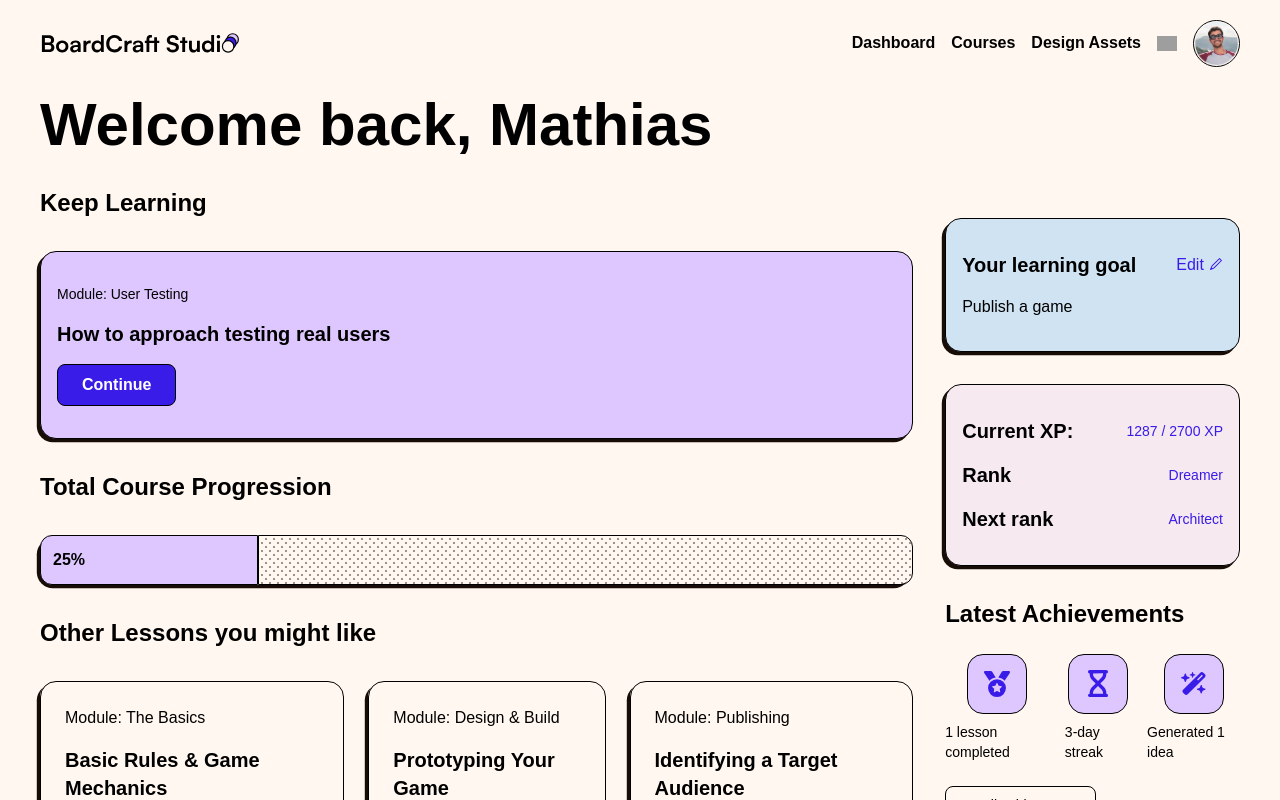
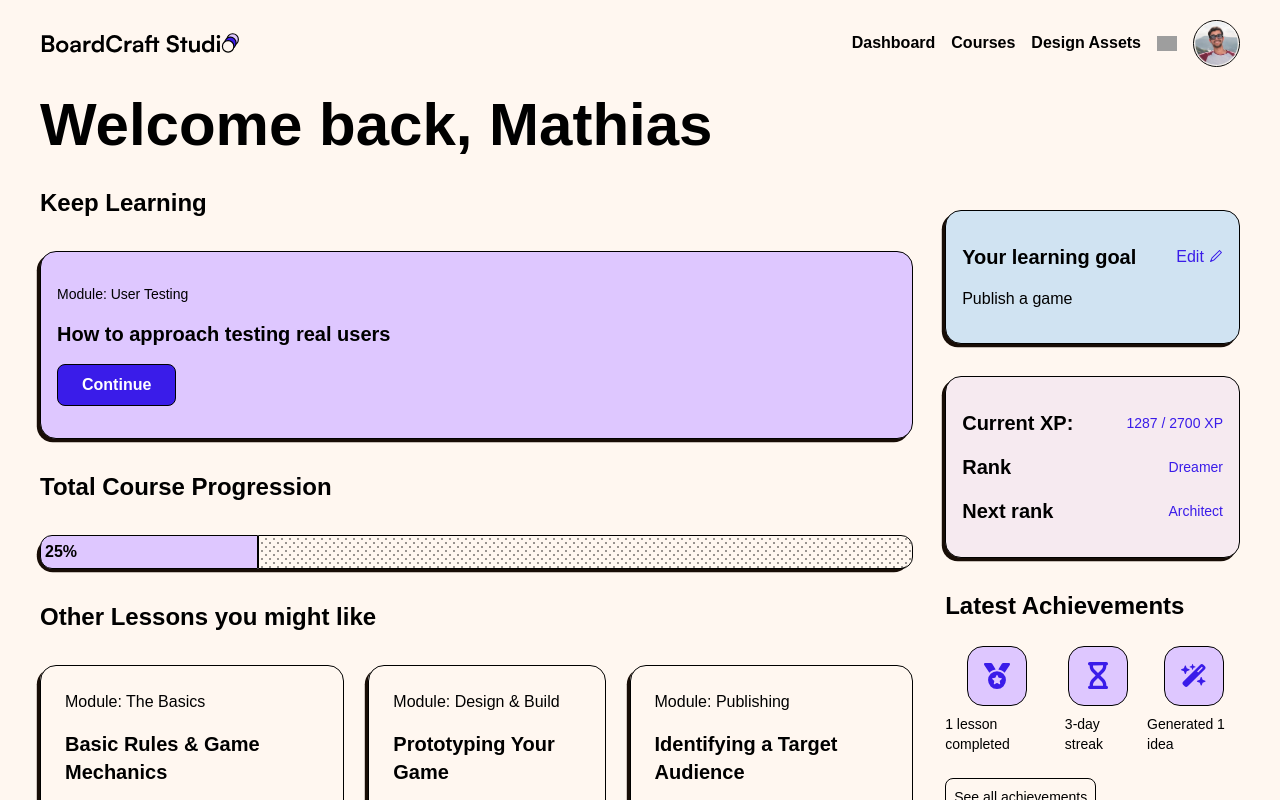
Before and after one commit to t-holmquist/learning-platform, a Next.js app: page /dashboard in a window 1280 px wide. Shown: the top 800 px of the page. Built offline with nearby package versions, Linux system fonts and the light colour scheme; grey boxes are pictures that could not be loaded; a web font is replaced by a local one.

Commit message:
chore: update next.js dependency to version 15.5.7

```diff
--- a/app/learn/page.tsx
+++ b/app/learn/page.tsx
@@ -8,7 +8,6 @@ import { useState } from "react";
 // Sidebar og Lesson skal have nuværende state (activeLesson) og mulighed for at ændre state (setActiveLesson)
 
 const Learn = () => {
-
 
   const [activeLesson, setActiveLesson] = useState(0);
 
--- a/components/Sidebar.tsx
+++ b/components/Sidebar.tsx
@@ -38,6 +38,12 @@ const Sidebar = ( {activeLesson, setActiveLesson} : {
       <Link className='flex items-center justify-center h-[70px]' href={"/"}>
             <Image src={"/icons/Logo.svg"} width={200} height={30} alt='BoardCraft Studio Logo' />
       </Link>
+      {/* Course progression section */}
+      <section className='flex flex-col gap-2 border-t p-4'>
+        <ProgressBar completedLessons={completedLessons} />
+        {/* Calculate the ratio of completed lessons. Parseint chosen since the state is set to a string. Could be refactored to a number */}
+        <p className='text-sm'>{`${Math.round(lessonData.length / 100 * parseInt(completedLessons)) } of ${lessonData.length} lessons completed`}</p>
+      </section>
       <div className='bg-secondary p-2 text-center font-medium border border-black'>Module: The Basics</div>
       <section className="flex flex-col">
         {lessonData.slice(0, 3).map(({id, title}, idx) => (
@@ -118,13 +124,7 @@ const Sidebar = ( {activeLesson, setActiveLesson} : {
           </button>
         ))}
       </section>
-      {/* Course progression section */}
-      <section className='flex flex-col gap-4 border-t p-4'>
-        <h3 className='text-lg font-bold'>Course Progression</h3>
-        <ProgressBar completedLessons={completedLessons} />
-        {/* Calculate the ratio of completed lessons. Parseint chosen since the state is set to a string. Could be refactored to a number */}
-        <p>{`${Math.round(lessonData.length / 100 * parseInt(completedLessons)) } of ${lessonData.length} lessons completed`}</p>
-      </section>
+
 
     </div>
   )
--- a/components/ui/LearningGoal.tsx
+++ b/components/ui/LearningGoal.tsx
@@ -17,8 +17,6 @@ const LearningGoal = () => {
     setLearningGoal(goal)
     setIsOpen(false)
   }
-
-
 
   return (
     <motion.div
--- a/components/ui/progressBar.tsx
+++ b/components/ui/progressBar.tsx
@@ -23,6 +23,7 @@ export const ProgressBar = ( { completedLessons } : {
 
   return (
     <div className="flex shadow-primary rounded-large">
+
         <motion.div
         initial={{
           width: '0%'
@@ -35,7 +36,7 @@ export const ProgressBar = ( { completedLessons } : {
           duration: 1,
           bounce: 0.3,
         }}
-        className="bg-secondary rounded-l-xl p-3 border">
+        className="bg-secondary rounded-l-xl p-1 border">
           <p className="text-black font-bold">{completedLessons ? `${completedLessons}` : `${staticCompletedLessons}`}%</p>
         </motion.div>
         {/* Flex 1 allows the dot div to shrink and grow regardless of initial width */}
--- a/package.json
+++ b/package.json
@@ -10,7 +10,7 @@
   },
   "dependencies": {
     "motion": "^12.12.1",
-    "next": "15.3.1",
+    "next": "^15.5.7",
     "react": "^19.0.0",
     "react-dom": "^19.0.0"
   },
```
Also changed, not shown: 1 other file (tests, documents, lock files or other folders).
